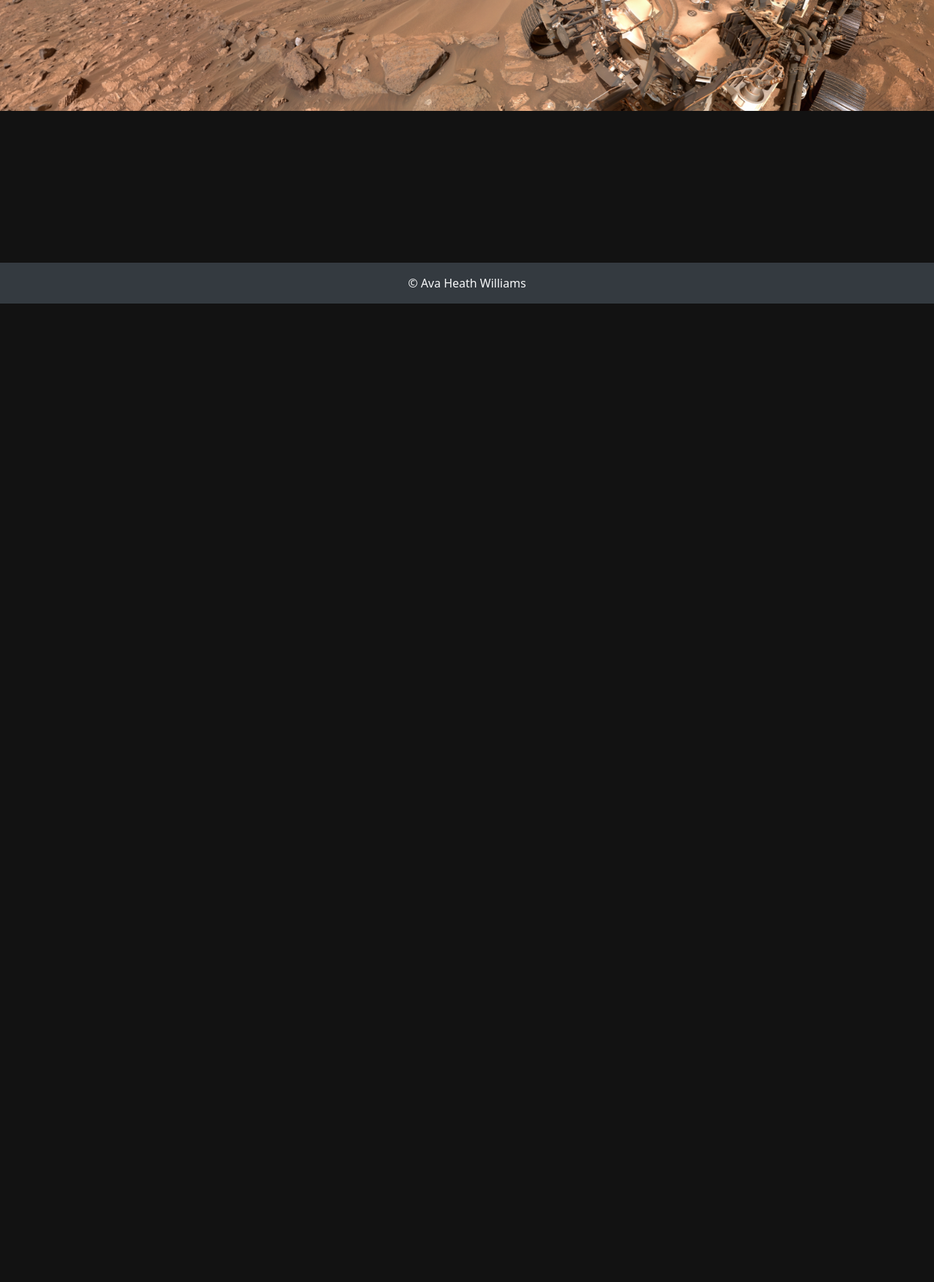
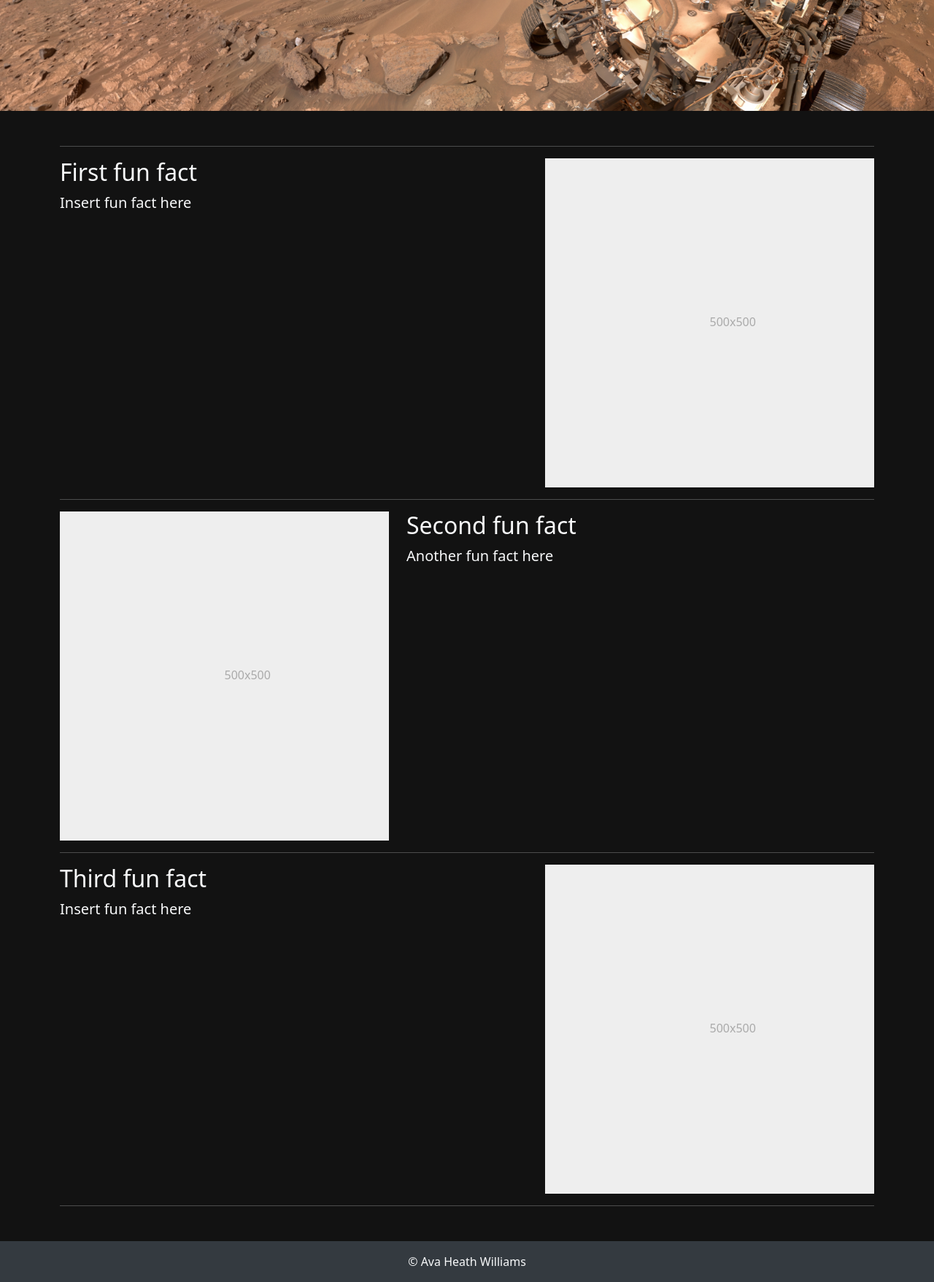
Before and after one commit to Ava-HW/mars_flask_app, a Flask app: page / in a window 1280 px wide. Shown: the part 384-2141 px from the top of the page at 73% size. Before the commit the page ends 800 px from the top, so only its background shows below. Run offline with Flask 3, Linux system fonts and the light colour scheme.

Commit message:
Added featurettes

```diff
--- a/static/styles.css
+++ b/static/styles.css
@@ -48,3 +48,8 @@
   border-color: #DC602E !important;
 
 }
+
+.margin {
+  margin-left: 1.5em;
+  margin-bottom: 1.5em;
+}
--- a/templates/index.html
+++ b/templates/index.html
@@ -1,18 +1,54 @@
 {% extends "layout.html" %}
 {% block main %}
+<main>
   <!-- Hero Section -->
   <div class="hero-image">
-   <div class="hero-text">
-     <h1>Welcome to Mars Photos!</h1>
-     <p>Explore NASA's images of Mars</p>
-     <button type="button" class="btn btn-primary" data-toggle="button" aria-pressed="false" autocomplete="off">
-      <a href="/photos" class="text-white text-decoration-none">View photos</a>
-    </button>
-   </div>
+    <div class="hero-text">
+      <h1>Welcome to Mars Photos!</h1>
+      <p>Explore NASA's images of Mars</p>
+      <a href="/photos" class="btn btn-primary text-white text-decoration-none">View photos</a>
+    </div>
+  </div>
 
- </div>
+  <div class="container my-5">
+    <!-- Start featurettes -->
+    <hr class="featurette-divider">
 
+    <div class="row featurette">
+      <div class="col-md-7">
+        <h2 class="featurette-heading">First fun fact</h2>
+        <p class="lead">Insert fun fact here</p>
+      </div>
+      <div class="col-md-5">
+        <svg class="bd-placeholder-img bd-placeholder-img-lg featurette-image img-fluid mx-auto" width="500" height="500" xmlns="http://www.w3.org/2000/svg" role="img" aria-label="Placeholder: 500x500" preserveAspectRatio="xMidYMid slice" focusable="false"><title>Placeholder</title><rect width="100%" height="100%" fill="#eee"/><text x="50%" y="50%" fill="#aaa" dy=".3em">500x500</text></svg>
+      </div>
+    </div>
 
+    <hr class="featurette-divider">
 
+    <div class="row featurette">
+      <div class="col-md-7 order-md-2">
+        <h2 class="featurette-heading">Second fun fact</h2>
+        <p class="lead">Another fun fact here</p>
+      </div>
+      <div class="col-md-5">
+        <svg class="bd-placeholder-img bd-placeholder-img-lg featurette-image img-fluid mx-auto" width="500" height="500" xmlns="http://www.w3.org/2000/svg" role="img" aria-label="Placeholder: 500x500" preserveAspectRatio="xMidYMid slice" focusable="false"><title>Placeholder</title><rect width="100%" height="100%" fill="#eee"/><text x="50%" y="50%" fill="#aaa" dy=".3em">500x500</text></svg>
+      </div>
+    </div>
 
+    <hr class="featurette-divider">
+
+    <div class="row featurette">
+      <div class="col-md-7">
+        <h2 class="featurette-heading">Third fun fact</h2>
+        <p class="lead">Insert fun fact here</p>
+      </div>
+      <div class="col-md-5">
+        <svg class="bd-placeholder-img bd-placeholder-img-lg featurette-image img-fluid mx-auto" width="500" height="500" xmlns="http://www.w3.org/2000/svg" role="img" aria-label="Placeholder: 500x500" preserveAspectRatio="xMidYMid slice" focusable="false"><title>Placeholder</title><rect width="100%" height="100%" fill="#eee"/><text x="50%" y="50%" fill="#aaa" dy=".3em">500x500</text></svg>
+      </div>
+    </div>
+
+    <hr class="featurette-divider">
+  </div>
+</main>
 {% endblock %}
```
Also changed, not shown: 3 other files.
